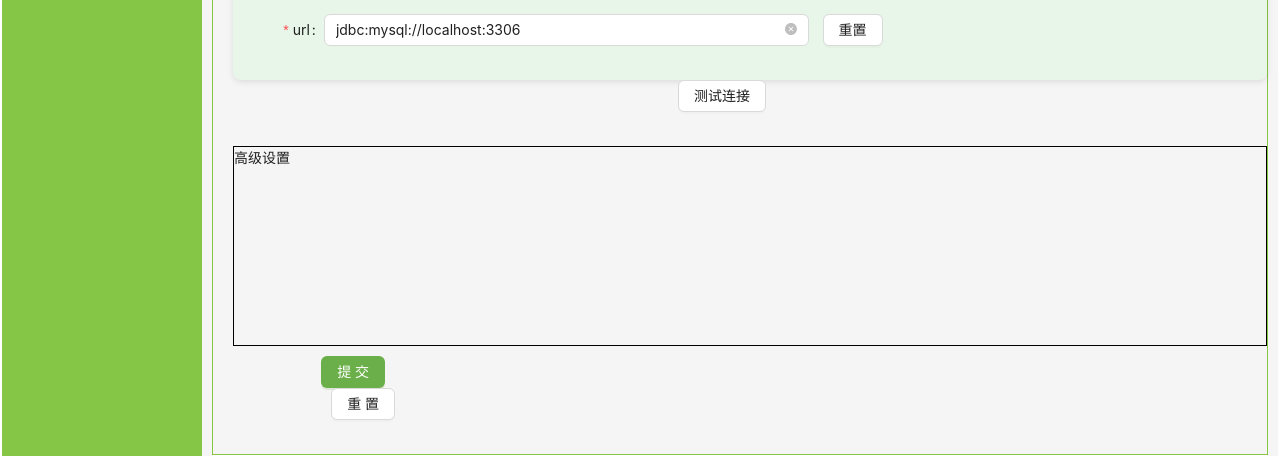
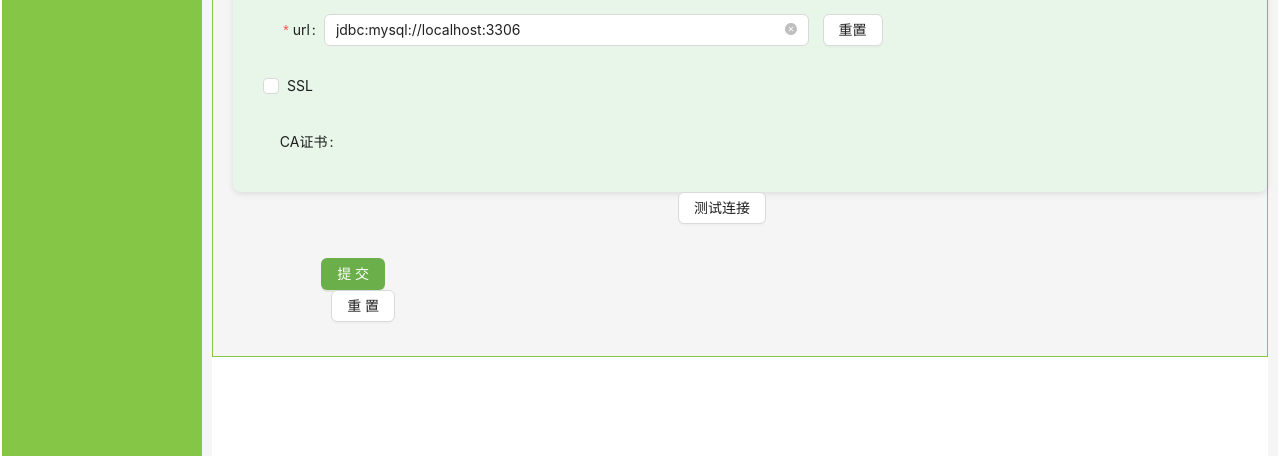
Before and after one commit to konmor/konmorreport, a Vue app: page /easy-report/datasource/create in a window 1280 px wide. Shown: the part 371-827 px from the top of the page. Built offline with nearby package versions, Linux system fonts and the light colour scheme; no server answers; the HTML template or start-up script is replaced by a standard one.

Commit message:
ssl 部分

```diff
--- a/src/components/dataSourceConfigEditor.vue
+++ b/src/components/dataSourceConfigEditor.vue
@@ -58,8 +58,15 @@ const resetForm = () => {
 const testConnection = () => {
   console.log('datasource', datasourceDetail)
 }
-const resetConnectUrl = ()=>{
+const resetConnectUrl = () => {
 
+}
+const checkSSL = (event: Event) => {
+  event.stopPropagation();
+
+  if (event.target && 'checked' in event.target && event.target.checked) {
+
+  }
 }
 </script>
 
@@ -252,8 +259,23 @@ const resetConnectUrl = ()=>{
               <a-button type="default" shape="default" @click="resetConnectUrl"><span>重置</span></a-button>
             </a-tooltip>
           </a-col>
+        </a-row>
 
+        <a-row :gutter="24">
+          <a-col :span="24" :style="{textAlign:'left',marginLeft:'20px'}">
+            <a-form-item name="useSsl">
+              <a-checkbox v-model:checked="datasourceDetail.useSsl" @change="checkSSL">SSL</a-checkbox>
+            </a-form-item>
+          </a-col>
+        </a-row>
 
+        <a-row :gutter="24">
+          <a-col :span="6"  :style="{textAlign:'left',marginLeft:'20px'}">
+            <a-form-item label="CA证书" name="caCertPath">
+<!--              v-model:file-list="datasourceDetail.sslConfigDTO.caCertPath"-->
+              <a-upload :maxCount="1" accept=".crt,.pem" ></a-upload>
+            </a-form-item>
+          </a-col>
         </a-row>
       </div>
       <a-row :gutter="24">
@@ -270,22 +292,12 @@ const resetConnectUrl = ()=>{
         </a-col>
       </a-row>
 
-      <div
-          :style="{
-          margin: '10px 0 0 20px',
-          border: '1px solid black',
-          height: '200px',
-        }"
-      >
-        高级设置
-      </div>
-
       <a-row :gutter="24" :style="{ margin: '10px' }">
         <a-col :span="2"></a-col>
         <a-col :span="4">
           <a-form-item>
             <a-button type="primary" html-type="submit" @click="submitForm">提交</a-button>
-            <a-button :style="{ marginLeft: '10px' }" @click="() => formRef.resetFields()"
+            <a-button :style="{ marginLeft: '10px' }" @click="() => formRef?.resetFields()"
             >重置
             </a-button>
           </a-form-item>
--- a/src/views/createDataSourceConfig.vue
+++ b/src/views/createDataSourceConfig.vue
@@ -29,6 +29,25 @@ let template: DatasourceDetail = {
   useSsl: false,
   useSsh: false,
   databaseVersion: '',
+  sslConfigDTO:{
+    SSLId:'',
+    sourceId:'',
+    caCertPath:'path/ca',
+    clientKeyPath:'path/cKey',
+    clientCertPath:'path/cCert',
+    verifyServerCert:false,
+  },
+  sshConfigDTO:{
+    SSHId:'',
+    sourceId:'',
+    sshHost:'192.168.172.1',
+    sshPort:20,
+    sshUsername:'root',
+    authType:'password',
+    password:'lalalala',
+    publicKeyPath:'path/publicKey',
+    passphrase:'lalalala',
+  },
 }
 // 添加监听器
 watch(() => route.query.label, (item) => {
```
Also changed, not shown: src/types/api.ts (+5 -5 lines).
